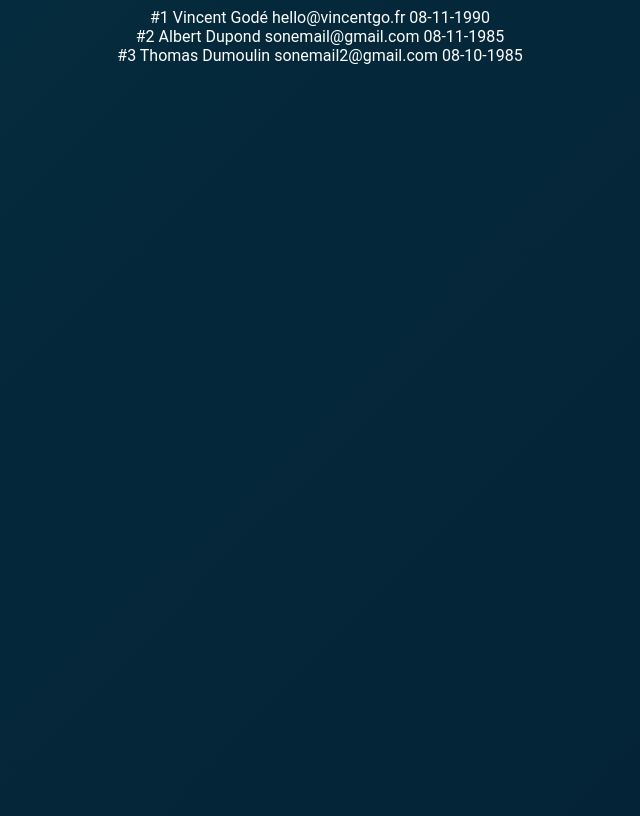
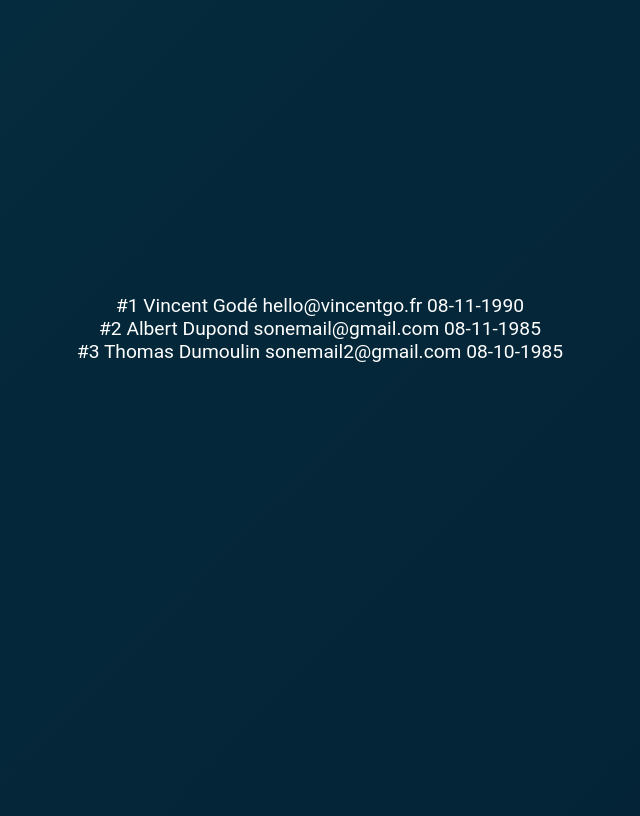
Before and after one commit to Eld0d0/UE-L312-2023-carpooling, a PHP site: page /users_read.php in a window 1280 px wide. Shown: the whole page, without its empty margins (320-960 px from the left). Run offline with PHP 8.4, Linux system fonts and the light colour scheme; data comes from the database, SQL or seed files in the repository.

Commit message:
[Main] : add main to _read files for css adaptation

```diff
--- a/adds_read.php
+++ b/adds_read.php
@@ -5,6 +5,9 @@ use App\Controllers\AddsController;
 require __DIR__ . '/vendor/autoload.php';
 
 $controller = new AddsController();
+echo '<main>';
 echo $controller->getAdds();
+echo '</main>';
+
 ?>
 <link rel="stylesheet" href="css/form.css" type="text/css" />
--- a/bookings_read.php
+++ b/bookings_read.php
@@ -5,6 +5,9 @@ use App\Controllers\BookingsController;
 require __DIR__ . '/vendor/autoload.php';
 
 $controller = new BookingsController();
+echo '<main>';
 echo $controller->getBookings();
+echo '</main>';
+
 ?>
 <link rel="stylesheet" href="css/form.css" type="text/css" />
--- a/cars_read.php
+++ b/cars_read.php
@@ -5,6 +5,9 @@ use App\Controllers\CarsController;
 require __DIR__ . '/vendor/autoload.php';
 
 $controller = new CarsController();
+echo '<main>';
 echo $controller->getCars();
+echo '</main>';
+
 ?>
 <link rel="stylesheet" href="css/form.css" type="text/css" />
--- a/css/form.css
+++ b/css/form.css
@@ -1,4 +1,4 @@
-body{
+body {
     background: linear-gradient(-45deg, #041C32, #04293A, #064663, #ECB365);
     animation: gradientBackground 15s ease infinite;
     height: 100%;
@@ -7,7 +7,15 @@ body{
     color: #fff;
     text-align: center;
 }
-form{
+
+main {
+    display: grid;
+    place-items: center;
+    font-size: 1.2rem;
+    height: 80%;
+}
+
+form {
     padding: 15px;
     margin: 20px auto 20px auto;
     width: 35%;
@@ -21,19 +29,25 @@ form{
     color: #000;
 }
 
+form>* {
+    margin-block: 2px;
+}
+
 @keyframes gradientBackground {
     0% {
         background-position: 0% 50%;
     }
+
     50% {
         background-position: 100% 50%;
     }
+
     100% {
         background-position: 0% 50%;
     }
 }
 
-input{
+input {
     border-radius: 25px;
     border: 1px solid #e3e3e3;
     background: #eeeeee;
@@ -41,7 +55,7 @@ input{
     padding: 5px;
 }
 
-p{
+p {
     color: #fff;
     font-size: 36px;
     text-transform: uppercase;
@@ -51,7 +65,7 @@ p{
     padding: 15px;
 }
 
-p:after{
+p:after {
     content: "";
     display: block;
     position: relative;
@@ -61,7 +75,7 @@ p:after{
     background-color: #fff;
 }
 
-input[type="submit"]{
+input[type="submit"] {
     color: #fff;
     font-size: 15px;
     background-color: #041C32;
@@ -69,7 +83,8 @@ input[type="submit"]{
     border: 2px solid #e3e3e3;
     transition: color 0.5s, background-color 0.5s, border 0.5s;
 }
-input[type="submit"]:hover{
+
+input[type="submit"]:hover {
     color: #041C32;
     background-color: #fff;
     border: 2px solid #041C32;
@@ -77,13 +92,13 @@ input[type="submit"]:hover{
 }
 
 @media screen and (max-width: 1000px) {
-    form{
+    form {
         width: 70%;
     }
 }
 
 @media screen and (max-width: 400px) {
-    form{
+    form {
         width: 90%;
     }
 }
--- a/users_read.php
+++ b/users_read.php
@@ -5,6 +5,9 @@ use App\Controllers\UsersController;
 require __DIR__ . '/vendor/autoload.php';
 
 $controller = new UsersController();
+echo '<main>';
 echo $controller->getUsers();
+echo '</main>';
+
 ?>
 <link rel="stylesheet" href="css/form.css" type="text/css" />
```
Also changed, not shown: index.php (line endings or trailing spaces).
